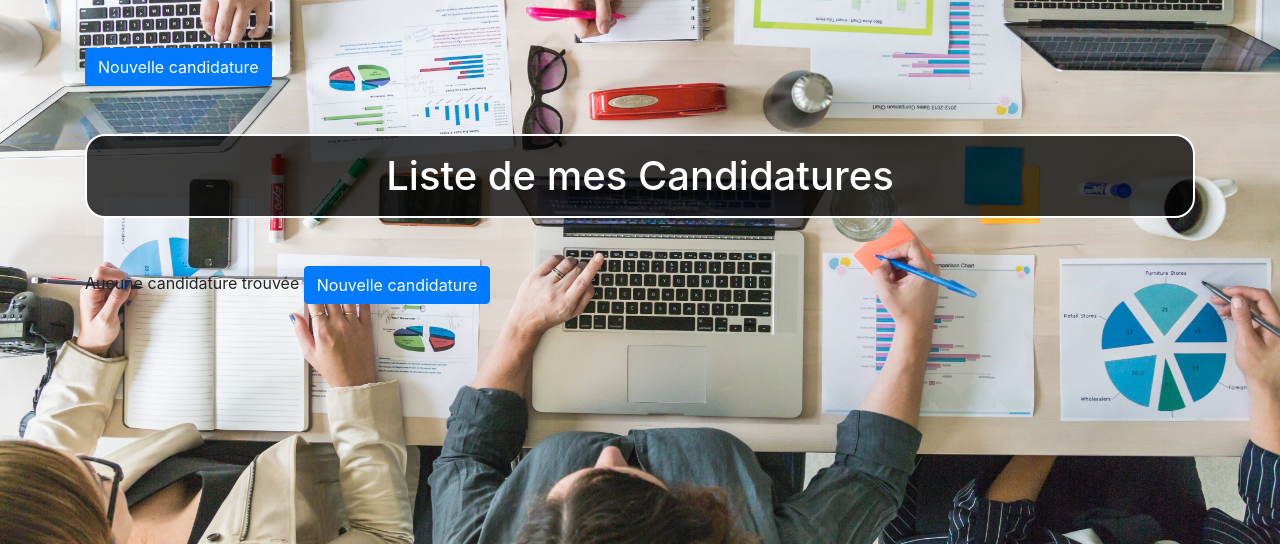
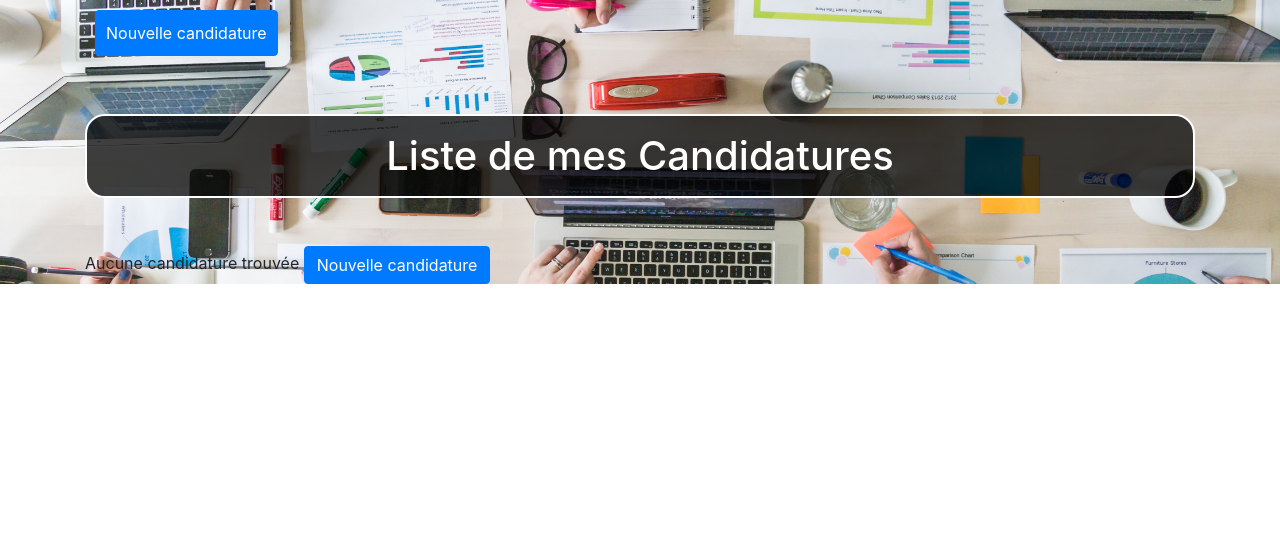
Before and after one commit to adairon/projet_candidatures, a Symfony app: template templates/candidature/index.html.twig in a window 1280 px wide. Shown: the top 544 px of the page. Run offline with Twig, Linux system fonts and the light colour scheme; the template is opened without the code that fills it, so the values that code supplies are empty; some libraries are stand-ins or nearby versions.

Commit message:
travail sur le formulaire de création / édition

```diff
--- a/public/style.css
+++ b/public/style.css
@@ -1,11 +1,4 @@
-body{
-    background-color: rgb(241, 241, 241);
-    background-image: url(/images/business-team-meeting-boardroom.jpg);
-    background-size: cover;
-    background-position: center center;
-    background-repeat: no-repeat;
-}
-
+/*  ========================= [ Règles générales ]====================================== */
 h1{
     background-color: rgba(0, 0, 0, 0.74);
     color: white;
@@ -18,10 +11,35 @@ h1{
 .main-container{
     background-color: rgba(255, 255, 255, 0);
     border-radius: 20px;
-
 }
 
+form{
+    margin: auto;
+    text-align: center;
+}
+/*  ===================== [ Landing page : liste des candidatures] ============================ */
+.block-body{
+    margin-top: 0;
+    background-color: rgb(241, 241, 241);
+    background-image: url(/images/business-team-meeting-boardroom.jpg);
+    background-size: cover;
+    background-position: center center;
+    background-repeat: no-repeat;
+}
+
+/* Cartes */
 .card{
     margin: 20px;
     border-radius: 20px;
+    overflow: hidden;
 }
+.card-header{
+    background-color: rgb(173, 173, 173);
+}
+
+.new-candidature{
+    margin: 10px;
+    padding: 10px;
+}
+
+/* ======================== [ Création nouvelle candidature ] ======================== */
--- a/templates/candidature/index.html.twig
+++ b/templates/candidature/index.html.twig
@@ -3,9 +3,10 @@
 {% block title %} {{ parent ()}} Candidature{% endblock %}
 
 {% block body %}
-<div class="container mt-5 main-container">
+<div class="block-body">
+<div class="container main-container">
 
-    <a href="{{ path('candidature_new') }}" class="btn btn-primary">Nouvelle candidature</a>
+    <a href="{{ path('candidature_new') }}" class="btn btn-primary new-candidature">Nouvelle candidature</a>
 
     <h1 class="text-center my-5">Liste de mes Candidatures</h1>
 
@@ -14,7 +15,7 @@
         <div class="card text-center">
             <div class="card-header">
                 Statut : {{ candidature.Statut }} <br> <hr>
-                Candidature le : {{ candidature.DateEnvoi ? candidature.DateEnvoi|date('d/m/Y') : '' }}
+                envoyée le : {{ candidature.DateEnvoi ? candidature.DateEnvoi|date('d/m/Y') : '' }}
             </div>
             <div class="card-body">
                 <h5 class="card-title">
@@ -84,4 +85,5 @@
 
     <a href="{{ path('candidature_new') }}" class="btn btn-primary">Nouvelle candidature</a>
 </div>
+</div>
 {% endblock %}
--- a/templates/candidature/new.html.twig
+++ b/templates/candidature/new.html.twig
@@ -3,11 +3,13 @@
 {% block title %}Nouvelle Candidature{% endblock %}
 
 {% block body %}
-    <div class="container">
+<div class="block-body-new">
+    <div class="container new-container">
         <div class="col-12">
             <h1 class="text-center">Créer une nouvelle Candidature</h1>
             {{ include('candidature/_form.html.twig') }}
             <a href="{{ path('candidature_index') }}">back to list</a>
         </div>
     </div>
+</div>
 {% endblock %}
```
Also changed, not shown: src/Form/CandidatureType.php (+6 -1 lines).
